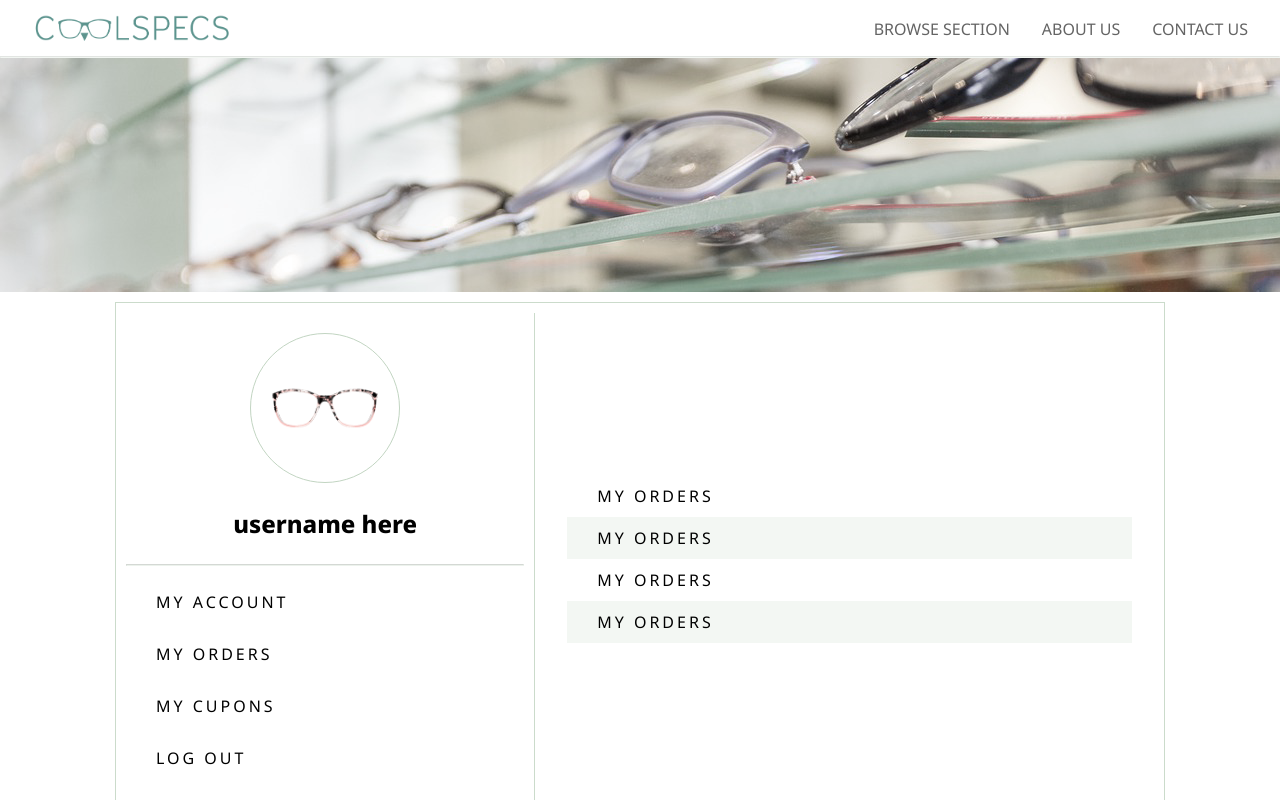
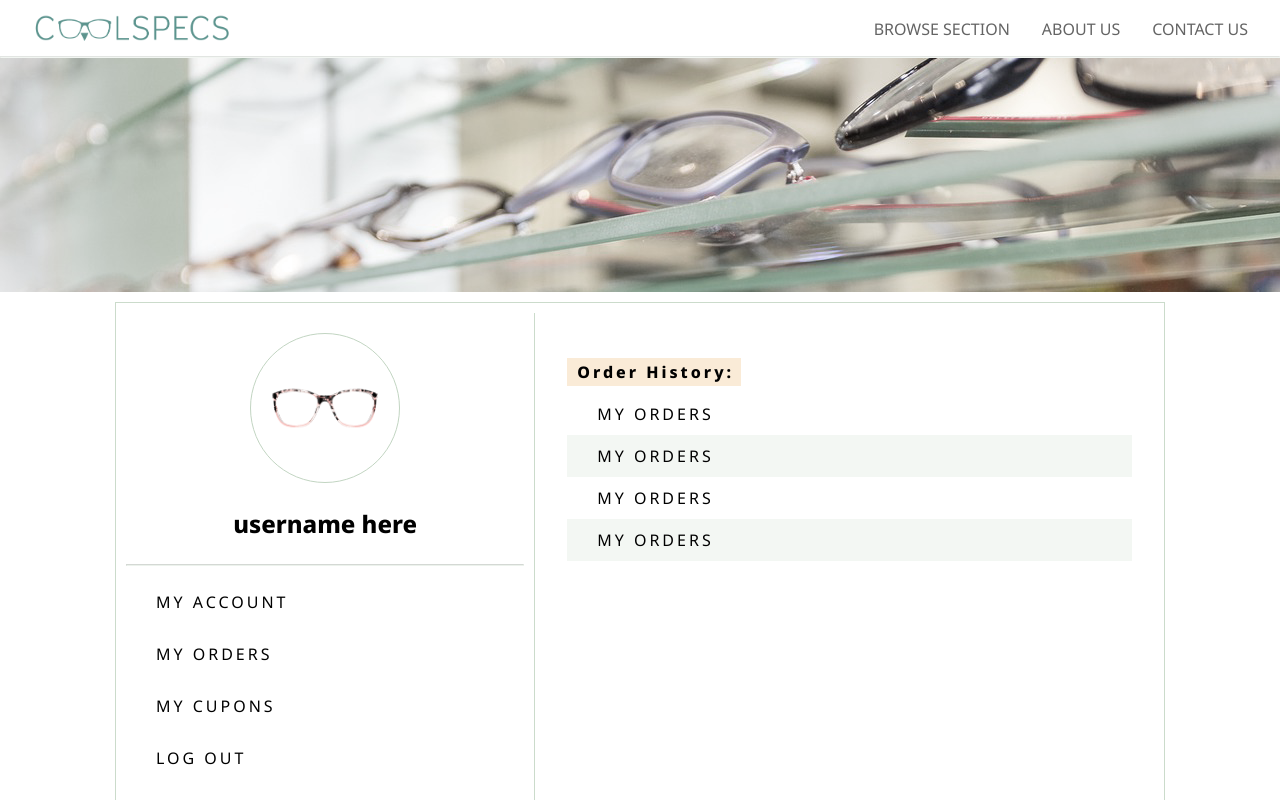
Before and after one commit to heinanX/checkoutSession-stripe, a React (Vite) app in the folder client/: page /my_account in a window 1280 px wide. Both pictures are taken after a click on the item "MY ORDERS". Shown: the top 800 px of the page. Built offline with nearby package versions, Linux system fonts and the light colour scheme.

Commit message:
more css

```diff
--- a/client/src/pages/MyAccount/MyAccount.css
+++ b/client/src/pages/MyAccount/MyAccount.css
@@ -8,8 +8,6 @@
   margin-top: 10px;
   padding: 10px 0;
   display: flex;
-  justify-content: center;
-  align-items: center;
   width: 90%;
   max-width: 1050px;
   border: 1px solid rgba(194, 213, 194, 0.842);
--- a/client/src/pages/MyAccount/account_components/MyOrders/MyOrders.css
+++ b/client/src/pages/MyAccount/account_components/MyOrders/MyOrders.css
@@ -1,8 +1,18 @@
+.myOrders {
+    padding-top: 10px;
+}
 .myOrders > li {
-    padding: 10px 30px;
-    letter-spacing: 3px;
-    text-transform: uppercase;
+  padding: 10px 30px;
+  letter-spacing: 3px;
+  text-transform: uppercase;
 }
 .myOrders > li:nth-child(even) {
-    background-color: rgba(194, 213, 194, 0.2);
+  background-color: rgba(194, 213, 194, 0.2);
 }
+
+.myOrders-h4 {
+  display: inline;
+  padding: 3px 7px 3px 10px;
+  letter-spacing: 3px;
+  background-color: antiquewhite;
+}
--- a/client/src/pages/MyAccount/account_components/MyOrders/MyOrders.tsx
+++ b/client/src/pages/MyAccount/account_components/MyOrders/MyOrders.tsx
@@ -2,12 +2,15 @@ import './MyOrders.css'
 
 const MyOrders = () => {
   return (
-    <ul className='myOrders'>
+    <>
+      <h4 className='myOrders-h4'>Order History:</h4>
+      <ul className='myOrders'>
         <li>my orders</li>
         <li>my orders</li>
         <li>my orders</li>
         <li>my orders</li>
-    </ul>
+      </ul>
+    </>
   )
 }
 
--- a/client/src/styles.css
+++ b/client/src/styles.css
@@ -1,10 +1,10 @@
-@import url('https://fonts.googleapis.com/css2?family=Noto+Sans:wght@100;300;400;600;800&family=Poppins:wght@300&display=swap');
+@import url("https://fonts.googleapis.com/css2?family=Noto+Sans:wght@100;300;400;600;800&family=Poppins:wght@300&display=swap");
 
 * {
   margin: 0;
   padding: 0;
   box-sizing: border-box;
-    font-family: 'Noto Sans', sans-serif;
+  font-family: "Noto Sans", sans-serif;
 }
 
 body {
@@ -13,6 +13,10 @@ body {
 
 li {
   list-style-type: none;
+}
+
+.let-space-3 {
+  letter-spacing: 3px;
 }
 
 .btn-style {
```
Also changed, not shown: client/src/pages/MyAccount/account_components/RightPanel/RightPanel.css (line endings or trailing spaces), 1 other file (tests, documents, lock files or other folders). Lines whose indentation alone changed are shown as unchanged.
